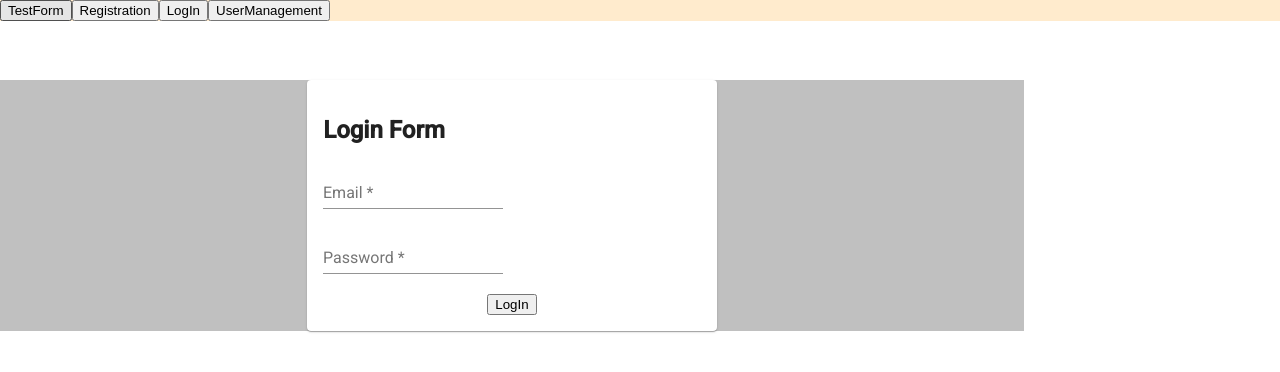
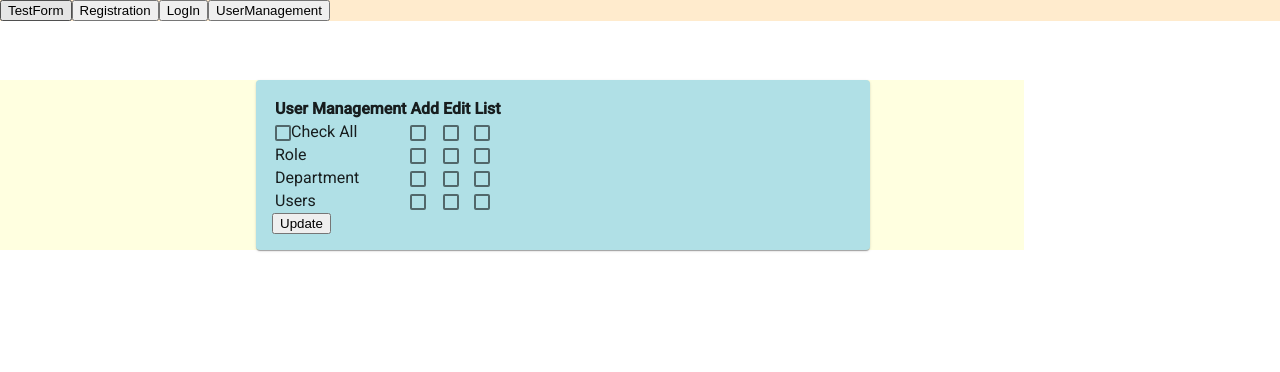
Before and after one commit to RiyaGuha1234/testProject, an Angular app: page /userMgmt in a window 1280 px wide. Before the commit this address led to /login. Shown: the top 372 px of the page. Built offline with nearby package versions, Linux system fonts and the light colour scheme.

Commit message:
user management checkbox done completely

```diff
--- a/src/app/app-routing.module.ts
+++ b/src/app/app-routing.module.ts
@@ -19,7 +19,8 @@ const routes: Routes = [
   { path: 'login', canActivate: [LogInGuardService], component: LoginComponent },
   { path: 'profile', canActivate: [AuthGuardService], component: ProfileComponent },
   { path: 'editProfile', canActivate: [AuthGuardService], component: ProfileEditComponent },
-  { path: 'userMgmt', canActivate: [AuthGuardService], component: UserMgmtComponent },
+  // { path: 'userMgmt', canActivate: [AuthGuardService], component: UserMgmtComponent },
+  { path: 'userMgmt', component: UserMgmtComponent },
 ];
 
 @NgModule({
--- a/src/app/profile-edit/profile-edit.component.ts
+++ b/src/app/profile-edit/profile-edit.component.ts
@@ -41,7 +41,7 @@ export class ProfileEditComponent implements OnInit {
   }
 
   ngOnInit(): void {
-    console.log(window.location.href);
+    // console.log(window.location.href);
   }
 
   Update(){
--- a/src/app/services/log-in-guard.service.ts
+++ b/src/app/services/log-in-guard.service.ts
@@ -20,7 +20,6 @@
 import { Injectable } from '@angular/core';
 import {ActivatedRouteSnapshot, CanActivate, Router, RouterStateSnapshot, CanDeactivate} from '@angular/router';
 import {AuthService} from './auth.service';
-
 @Injectable({
   providedIn: 'root'
 })
--- a/src/app/user-mgmt/user-mgmt.component.html
+++ b/src/app/user-mgmt/user-mgmt.component.html
@@ -20,7 +20,7 @@
           <td colspan="4"><mat-checkbox class="example-margin"[(ngModel)]="listCheckAll" (change)="listCheckAllFunction()"></mat-checkbox></td>
         </tr>
         <tr *ngFor="let data of userManagementData">
-          <td colspan="4">{{data.name}}</td>
+          <td colspan="4">{{data.menu}}</td>
           <td colspan="4"><mat-checkbox class="example-margin" [(ngModel)]="data.add" (change)="moduleAdd(data.add)"></mat-checkbox></td>
           <td colspan="4"><mat-checkbox class="example-margin" [(ngModel)]="data.edit" (change)="moduleEdit(data.edit)"></mat-checkbox></td>
           <td colspan="4"><mat-checkbox class="example-margin" [(ngModel)]="data.list" (change)="moduleList(data.list)"></mat-checkbox></td>
--- a/src/app/user-mgmt/user-mgmt.component.ts
+++ b/src/app/user-mgmt/user-mgmt.component.ts
@@ -15,7 +15,7 @@ export class UserMgmtComponent implements OnInit {
   constructor(private http: HttpClient) {
     this.http.get('assets/userMgmt.json').subscribe((data: any) => {
       this.userManagementData = data;
-      console.log(this.userManagementData);
+      // console.log(this.userManagementData);
     });
   }
 
@@ -117,11 +117,47 @@ export class UserMgmtComponent implements OnInit {
       this.isAllSelected = false;
       this.addCheckAll = false;
     }
+    else{
+      for(let i = 0 ; i < this.userManagementData.length ; i++){
+        if(this.userManagementData[i].add === false){
+          this.addCheckAll = false;
+          this.isAllSelected = false;
+          break;
+        }
+        else{
+          if(this.editCheckAll === true && this.listCheckAll === true){
+            this.isAllSelected = true;
+            this.addCheckAll = true;
+          }
+          else{
+            this.addCheckAll = true;
+          }
+        }
+      }
+    }
   }
   moduleEdit(data){
     if(data === false){
       this.isAllSelected = false;
       this.editCheckAll = false;
+    }
+    else{
+      for(let i = 0 ; i < this.userManagementData.length ; i++){
+        if(this.userManagementData[i].edit === false){
+          this.editCheckAll = false;
+          this.isAllSelected = false;
+          break;
+        }
+        else{
+          if(this.addCheckAll === true && this.listCheckAll === true){
+            this.isAllSelected = true;
+            this.editCheckAll = true;
+          }
+          else{
+            this.editCheckAll = true;
+          }
+        }
+      }
     }
   }
   moduleList(data){
@@ -129,7 +165,24 @@ export class UserMgmtComponent implements OnInit {
       this.isAllSelected = false;
       this.listCheckAll = false;
     }
-
+    else{
+      for(let i = 0 ; i < this.userManagementData.length ; i++){
+        if(this.userManagementData[i].list === false){
+          this.listCheckAll = false;
+          this.isAllSelected = false;
+          break;
+        }
+        else{
+          if(this.addCheckAll === true && this.editCheckAll === true){
+            this.isAllSelected = true;
+            this.listCheckAll = true;
+          }
+          else{
+            this.listCheckAll = true;
+          }
+        }
+      }
+    }
   }
 
 }
--- a/src/assets/userMgmt.json
+++ b/src/assets/userMgmt.json
@@ -1,18 +1,18 @@
 [
     {
-      "name": "Role",
+      "menu": "Role",
       "edit": false,
       "add":  false,
       "list": false
     },
     {
-      "name": "Department",
+      "menu": "Department",
       "edit": false,
       "add":  false,
       "list": false
     },
     {
-      "name": "Users",
+      "menu": "Users",
       "edit": false,
       "add":  false,
       "list": false
```
